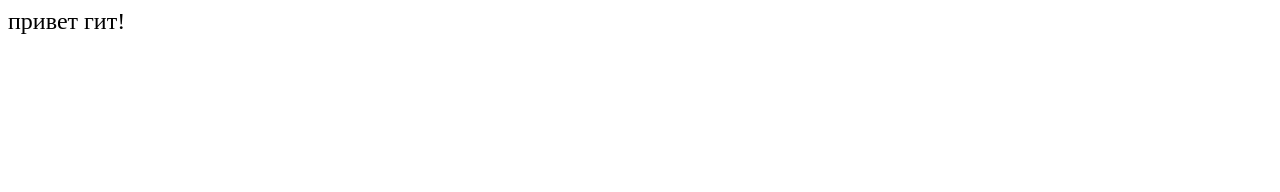
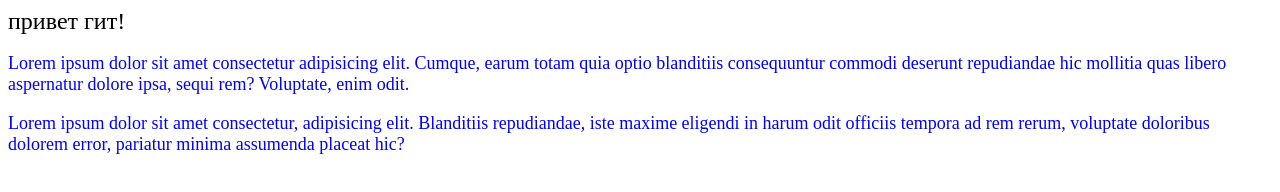
Before and after one commit to dmitriy-shu/first-project, a plain HTML site: page index.html in a window 1280 px wide. Drawn offline with Linux system fonts and the light colour scheme.

Commit message:
добавлен основной текст

```diff
--- a/index.html
+++ b/index.html
@@ -10,6 +10,14 @@
 
 <body>
    привет гит!
+   <div class="text">
+      <p>Lorem ipsum dolor sit amet consectetur adipisicing elit. Cumque, earum totam quia optio blanditiis consequuntur
+         commodi deserunt repudiandae hic mollitia quas libero aspernatur dolore ipsa, sequi rem? Voluptate, enim odit.
+      </p>
+      <p>Lorem ipsum dolor sit amet consectetur, adipisicing elit. Blanditiis repudiandae, iste maxime eligendi in harum
+         odit officiis tempora ad rem rerum, voluptate doloribus dolorem error, pariatur minima assumenda placeat hic?
+      </p>
+   </div>
 </body>
 
 </html>
--- a/style.css
+++ b/style.css
@@ -1,3 +1,7 @@
 body {
    font-size: 24px;
 }
+div p {
+   font-size: 18px;
+   color: blue;
+}
```
